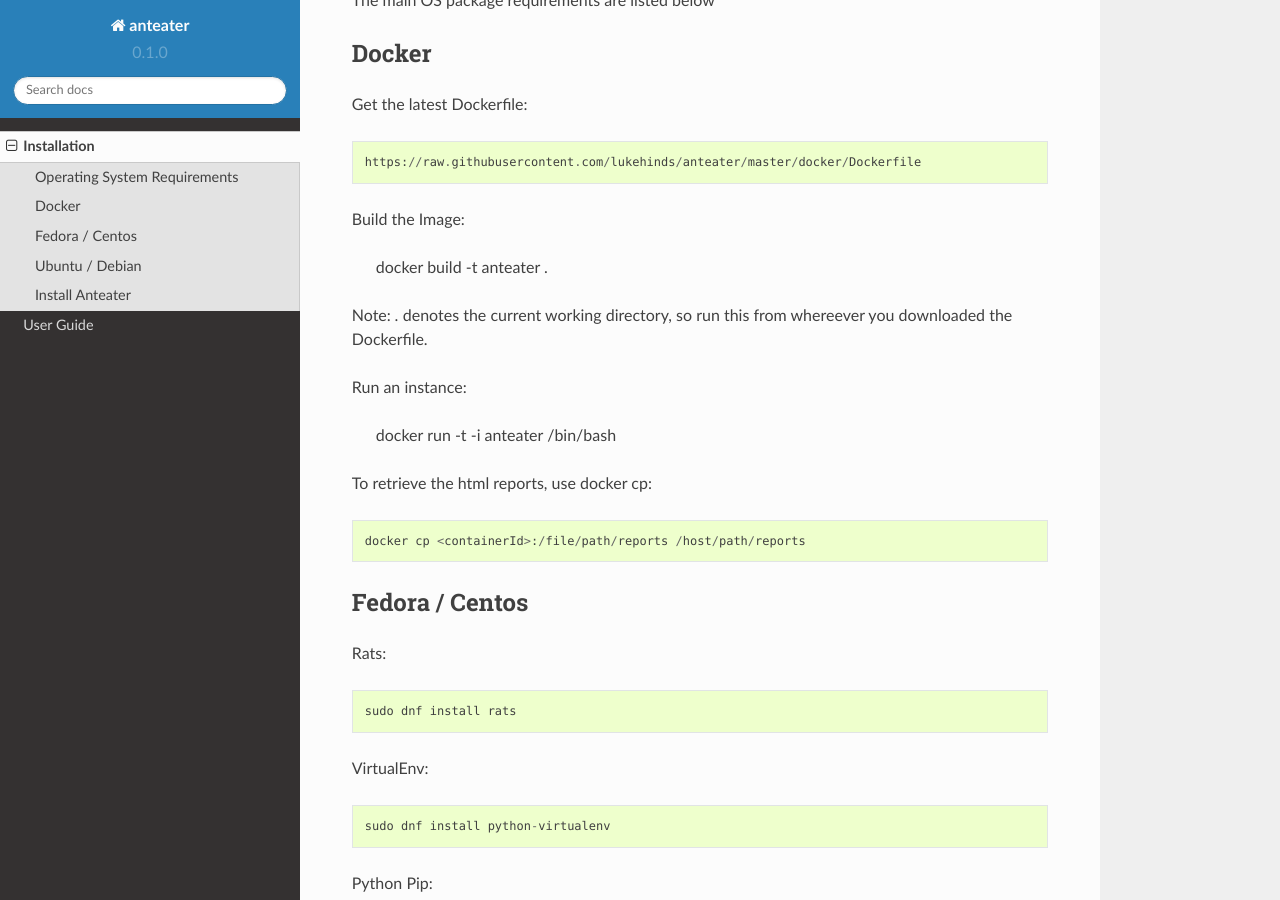
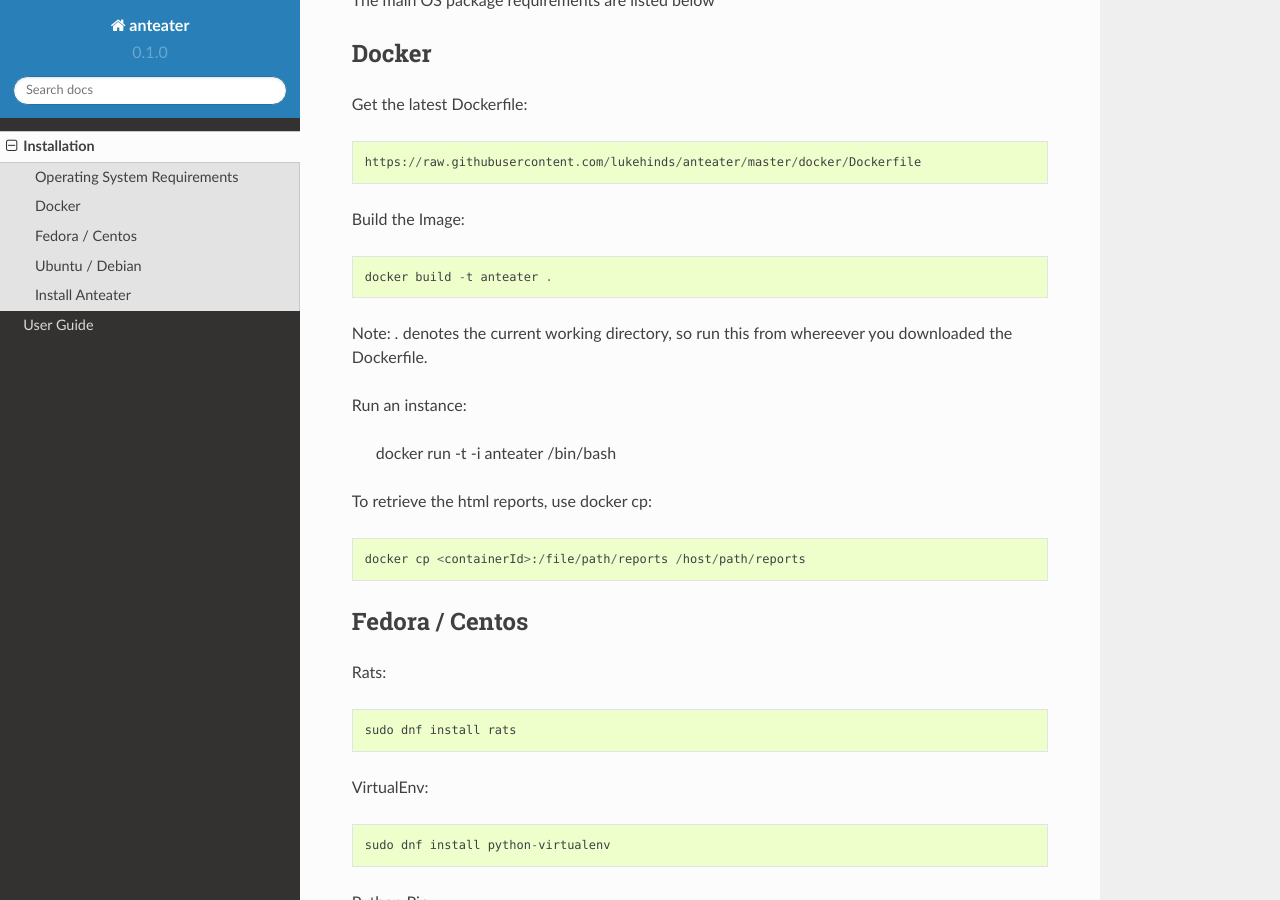
Before and after one commit to anteater/anteater, a Sphinx documentation site: the page built from docs/installation.rst, in a window 1280 px wide and 900 px high, scrolled down 323 px. Built offline with Sphinx 7.4.7 and the Read the Docs theme 2.0.0, drawn with Linux system fonts in a browser that asks for light colours; formulas are drawn with MathJax 3; the version number is read from the project's files by our own code.

Commit message:
Docs update

```diff
--- a/docs/installation.rst
+++ b/docs/installation.rst
@@ -18,7 +18,7 @@
 
     https://raw.githubusercontent.com/lukehinds/anteater/master/docker/Dockerfile
 
-Build the Image:
+Build the Image::
 
     docker build -t anteater .
 
```
